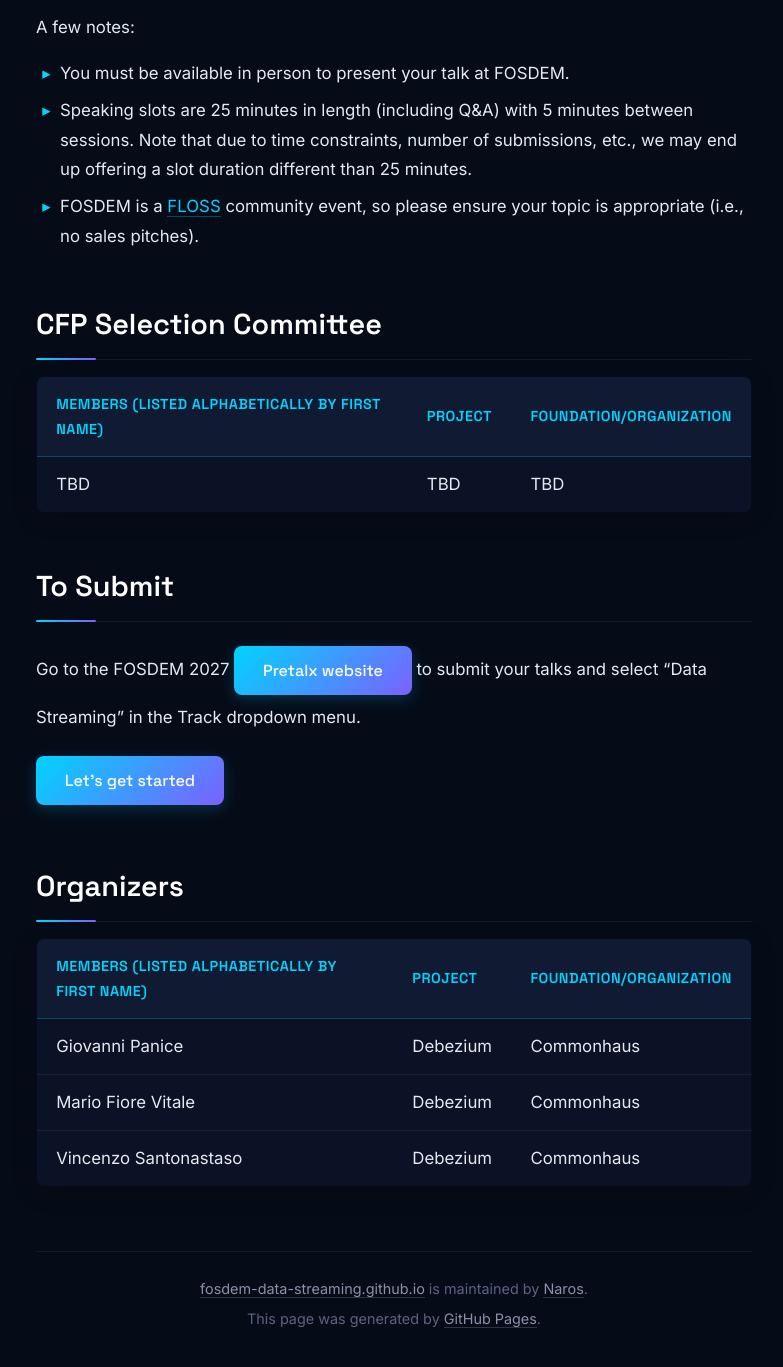
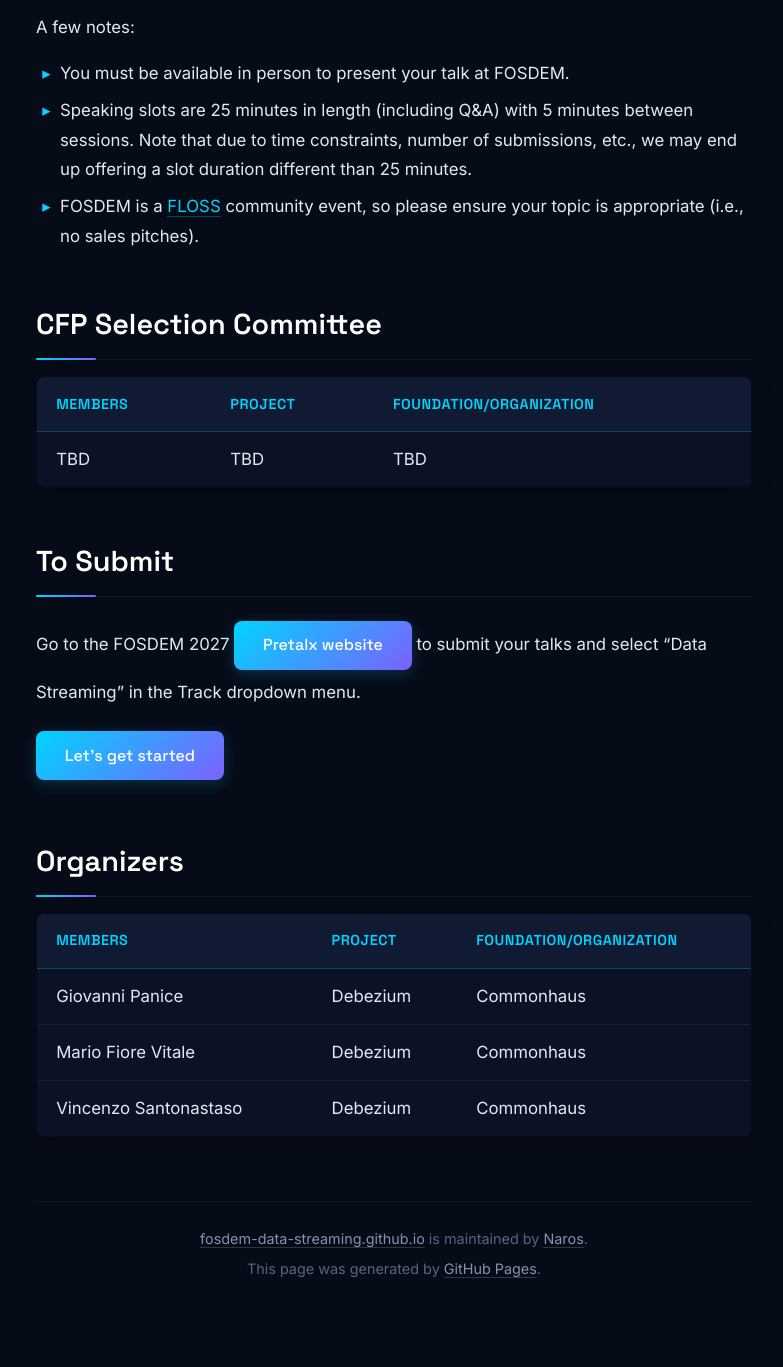
Before and after one commit to Naros/fosdem-data-streaming.github.io, a Jekyll site: the page built from index.md, in a window 1280 px wide and 1400 px high, scrolled down 1466 px. Shown: the top 1367 px of the window, without its empty margins (246-1029 px from the left). Built offline with Jekyll 4.4.1, drawn with Linux system fonts in a browser that asks for light colours.

```diff
--- a/index.md
+++ b/index.md
@@ -35,9 +35,9 @@ A few notes:
 
 ## CFP Selection Committee
 
-| Members (listed alphabetically by first name) | Project | Foundation/Organization |
-|-----------------------------------------------|---------|-------------------------|
-| TBD                                           | TBD     | TBD                     |
+| Members | Project | Foundation/Organization |
+|---------|---------|-------------------------|
+| TBD     | TBD     | TBD                     |
 
 ## To Submit
 
@@ -48,8 +48,8 @@ Go to the FOSDEM 2027 [Pretalx website](https://pretalx.fosdem.org/fosdem-2027/c
 ## Organizers
 
 
-| Members (listed alphabetically by first name) | Project  | Foundation/Organization |
-|-----------------------------------------------|----------|-------------------------|
-| Giovanni Panice                               | Debezium | Commonhaus              |
-| Mario Fiore Vitale                            | Debezium | Commonhaus              |
-| Vincenzo Santonastaso                         | Debezium | Commonhaus              |
+| Members               | Project  | Foundation/Organization |
+|-----------------------|----------|-------------------------|
+| Giovanni Panice       | Debezium | Commonhaus              |
+| Mario Fiore Vitale    | Debezium | Commonhaus              |
+| Vincenzo Santonastaso | Debezium | Commonhaus              |
```
Also changed, not shown: members.md (added, +13 -0 lines), README.md (added).
